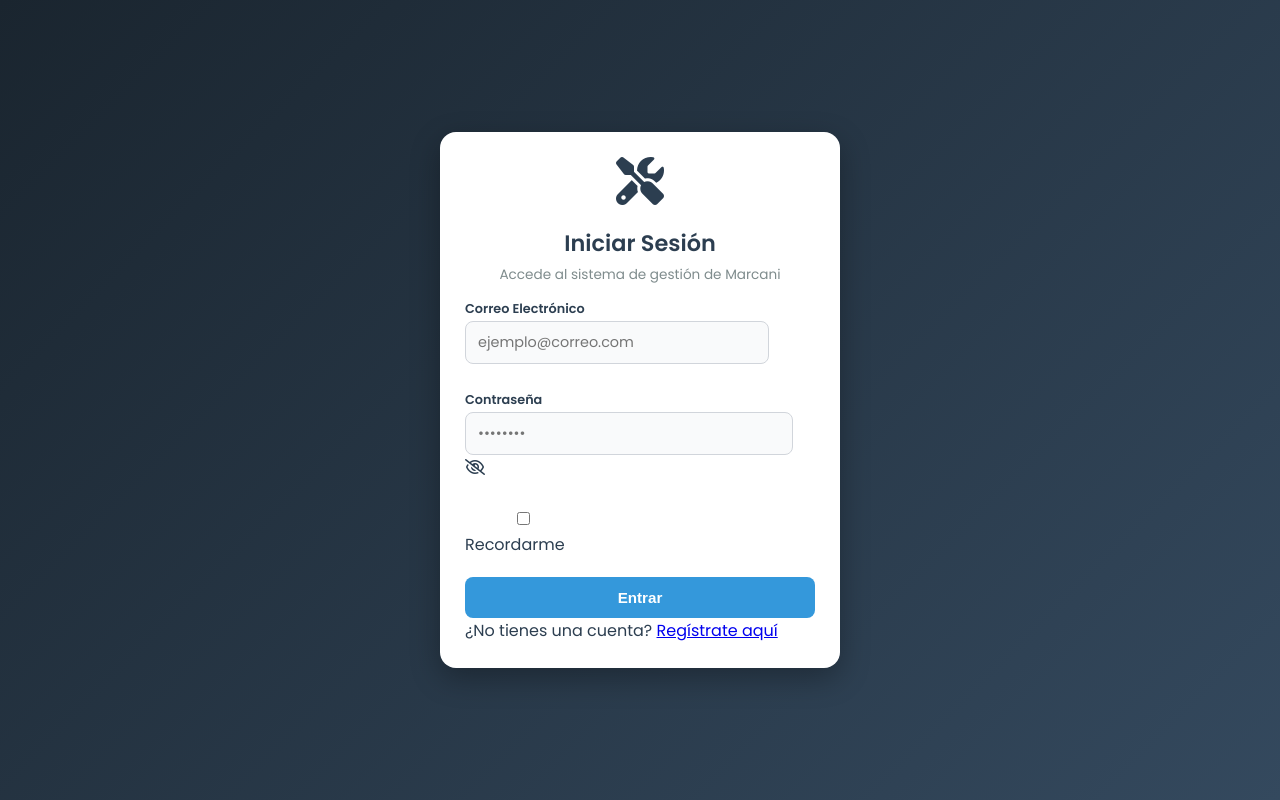
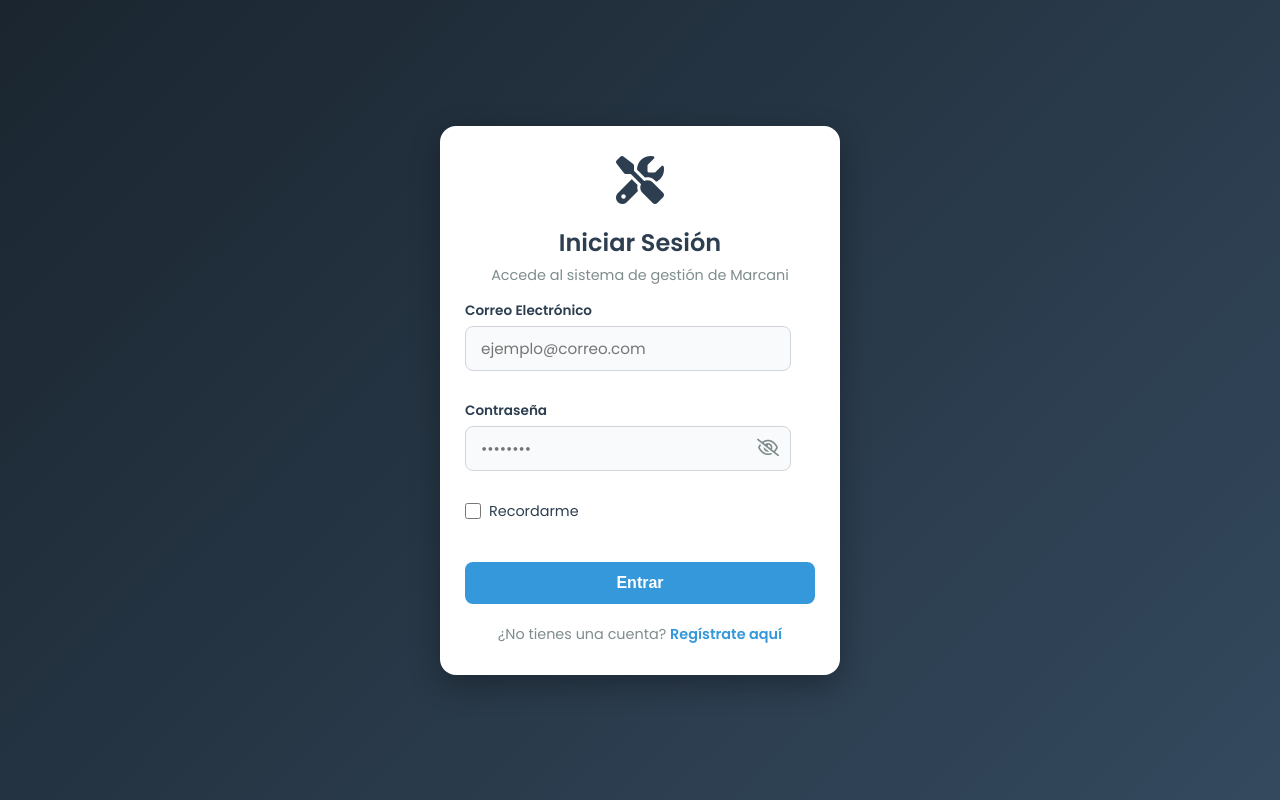
Before and after one commit to jinx7172/marroquineria, a Flask app: page /login in a window 1280 px wide. Run offline with Flask 3, Linux system fonts and the light colour scheme.

Commit message:
Arreglada alineación y botón ojo en login

```diff
--- a/static/style.css
+++ b/static/style.css
@@ -453,61 +453,143 @@ tr:hover td {
     background: #fff;
 }
 
-/* --- ESTILOS PARA LOGIN Y REGISTRO --- */
+/* --- ESTILOS PARA LOGIN Y REGISTRO (CORREGIDO) --- */
 .auth-container {
     display: flex;
     justify-content: center;
     align-items: center;
     min-height: 100vh;
     background: linear-gradient(135deg, #1a252f 0%, #34495e 100%);
-    padding: 15px; /* Reducido de 20px */
+    padding: 15px;
 }
 
 .auth-card {
     background: white;
-    padding: 25px; /* Reducido de 40px */
+    padding: 30px 25px;
     border-radius: 16px;
     box-shadow: 0 10px 30px rgba(0,0,0,0.3);
     width: 100%;
-    max-width: 400px; /* Reducido de 450px */
-    max-height: 95vh; /* Evita que se salga de la pantalla */
+    max-width: 400px;
+    max-height: 98vh;
     overflow-y: auto; /* Permite hacer scroll si el teclado sale */
+    position: relative;
 }
 
 .auth-card h2 {
     color: var(--text-main);
     text-align: center;
-    margin-bottom: 5px; /* Reducido */
-    font-size: 1.4rem;
+    margin-bottom: 5px;
+    font-size: 1.5rem;
 }
 
 .auth-card .subtitle {
     text-align: center;
     color: var(--text-light);
     margin-bottom: 15px;
-    font-size: 0.85rem;
+    font-size: 0.9rem;
+}
+
+/* Mensajes Flash */
+.alert-flash {
+    padding: 10px 12px;
+    border-radius: 8px;
+    margin-bottom: 15px;
+    font-size: 0.9rem;
+    width: 100%;
+    box-sizing: border-box;
+}
+
+.alert-flash.success {
+    background: #d1fae5;
+    color: #065f46;
+    border: 1px solid #a7f3d0;
+}
+
+.alert-flash.error {
+    background: #fde8e8;
+    color: #c53030;
+    border: 1px solid #f5c6cb;
 }
 
 .auth-card .form-group {
-    margin-bottom: 12px; /* Reducido de 20px */
+    margin-bottom: 15px;
     position: relative;
 }
 
 .auth-card .form-group label {
     display: block;
     font-weight: 600;
-    margin-bottom: 3px;
-    font-size: 0.8rem;
+    margin-bottom: 5px;
+    font-size: 0.85rem;
+    color: #2c3e50;
 }
 
 .auth-card .form-group input {
     width: 100%;
-    padding: 10px 12px; /* Botones más pequeños */
+    padding: 10px 15px;
     border: 1px solid #d1d5db;
     border-radius: 8px;
-    font-size: 0.9rem;
+    font-family: 'Poppins', sans-serif;
+    font-size: 0.95rem;
+    transition: border-color 0.3s;
+    box-sizing: border-box; /* Para que el padding no desborde */
+    background: #f9fafb;
 }
 
+.auth-card .form-group input:focus {
+    border-color: var(--accent-color);
+    outline: none;
+    box-shadow: 0 0 0 3px rgba(52, 152, 219, 0.1);
+    background: #ffffff;
+}
+
+/* Contenedor para el ojo de la contraseña */
+.password-wrapper {
+    position: relative;
+    width: 100%;
+}
+
+.toggle-password {
+    position: absolute;
+    right: 12px;
+    top: 50%;
+    transform: translateY(-50%);
+    cursor: pointer;
+    color: #7f8c8d;
+    font-size: 1.1rem;
+    user-select: none;
+    background: transparent;
+    z-index: 10;
+    line-height: 1;
+}
+
+/* Estilo del Recordarme */
+.auth-card .form-check {
+    display: flex;
+    align-items: center;
+    justify-content: flex-start;
+    gap: 8px;
+    margin-bottom: 20px;
+}
+
+.auth-card .form-check input[type="checkbox"] {
+    width: 16px;
+    height: 16px;
+    padding: 0;
+    margin: 0;
+    cursor: pointer;
+    accent-color: var(--accent-color);
+}
+
+.auth-card .form-check label {
+    margin: 0;
+    font-weight: normal;
+    font-size: 0.9rem;
+    cursor: pointer;
+    color: #2c3e50;
+}
+
+/* Botón de Entrar */
 .auth-card .btn-auth {
     width: 100%;
     padding: 12px;
@@ -515,7 +597,31 @@ tr:hover td {
     color: white;
     border: none;
     border-radius: 8px;
-    font-size: 0.95rem;
+    font-size: 1rem;
     font-weight: 600;
+    cursor: pointer;
+    transition: background 0.2s;
     margin-top: 5px;
 }
+
+.auth-card .btn-auth:hover {
+    background: var(--accent-hover);
+}
+
+/* Footer de registro */
+.auth-card .auth-footer {
+    text-align: center;
+    margin-top: 20px;
+    font-size: 0.9rem;
+    color: var(--text-light);
+}
+
+.auth-card .auth-footer a {
+    color: var(--accent-color);
+    text-decoration: none;
+    font-weight: 600;
+}
+
+.auth-card .auth-footer a:hover {
+    text-decoration: underline;
+}
```
